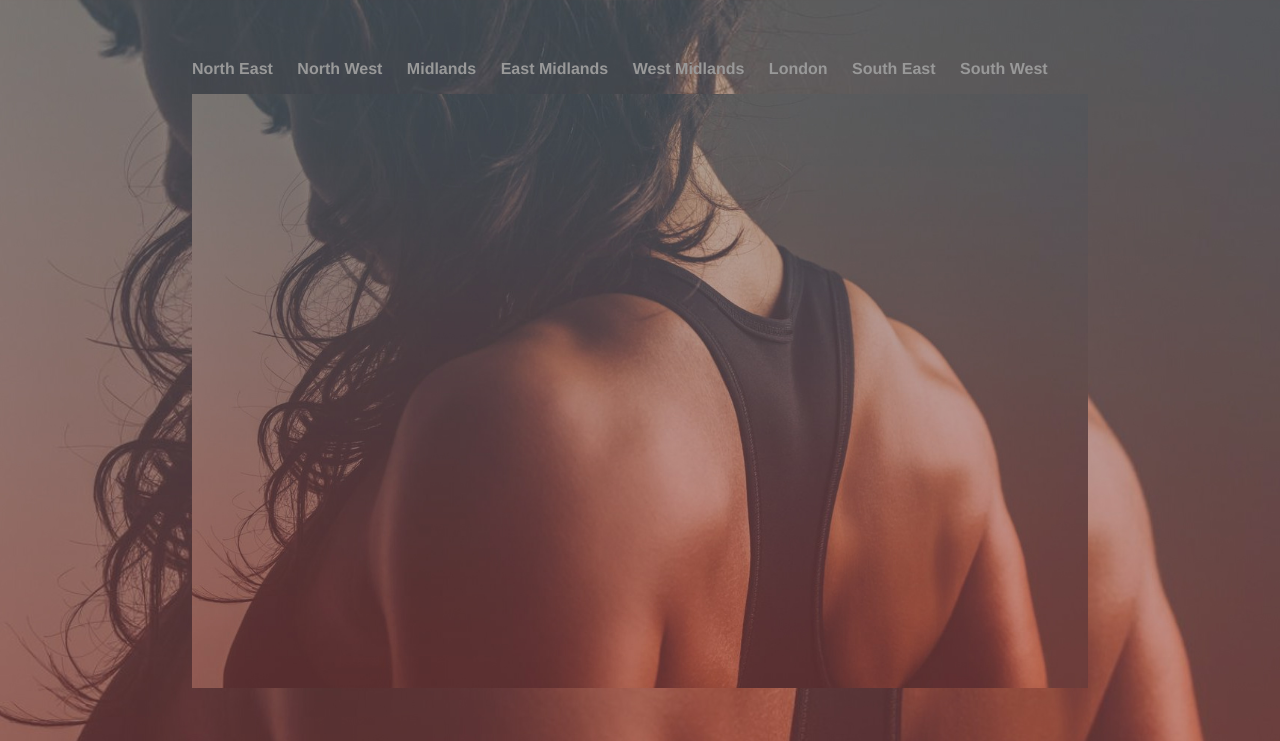
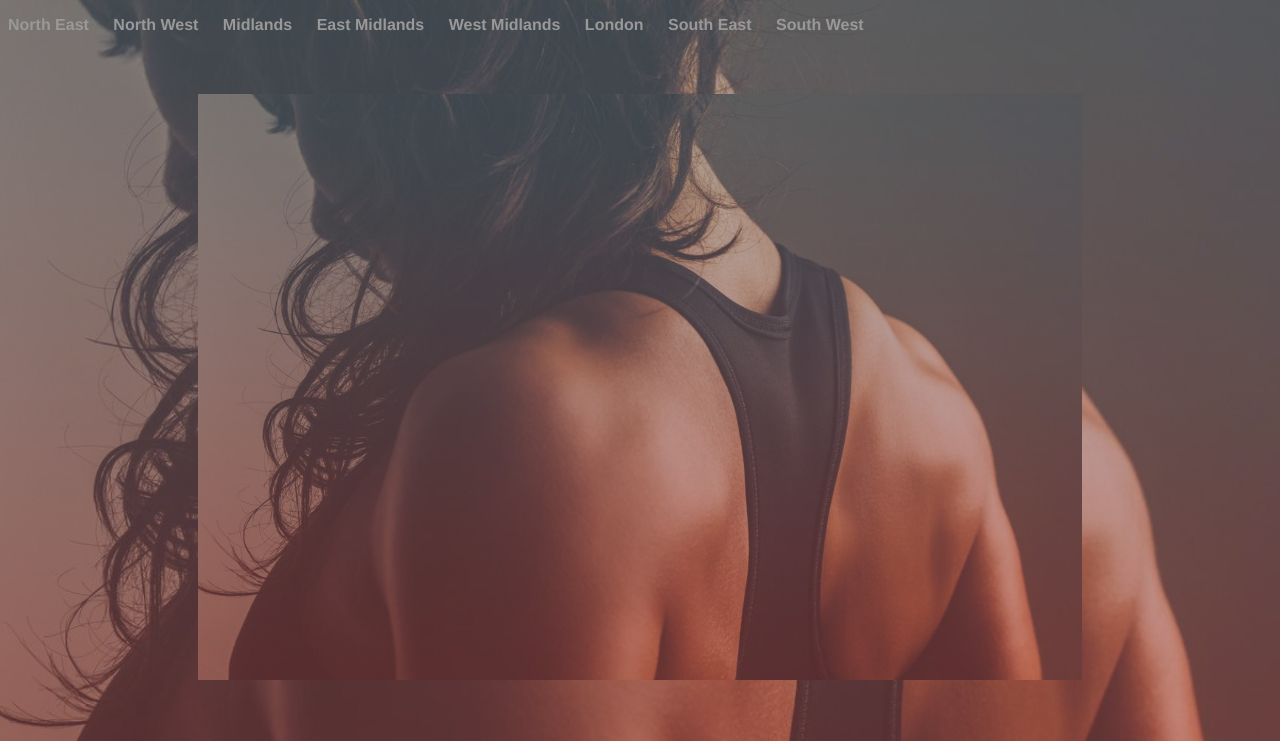
Before and after one commit to AmberAlys/amberalys.github.io, a plain HTML site: page index.html in a window 1280 px wide. Shown: the top 741 px of the page. Drawn offline with Linux system fonts and the light colour scheme; files whose address does not match are found by name.

Commit message:
Update main.css

```diff
--- a/css/main.css
+++ b/css/main.css
@@ -6,13 +6,10 @@ html {
   background-size: cover;
 }
 
-html,
-body,
-.container {
+body {
+  .container {
   height: 100%;
   margin: 0;
-
-body {
     margin: 60px auto;
     width: 70%;
 }
```
